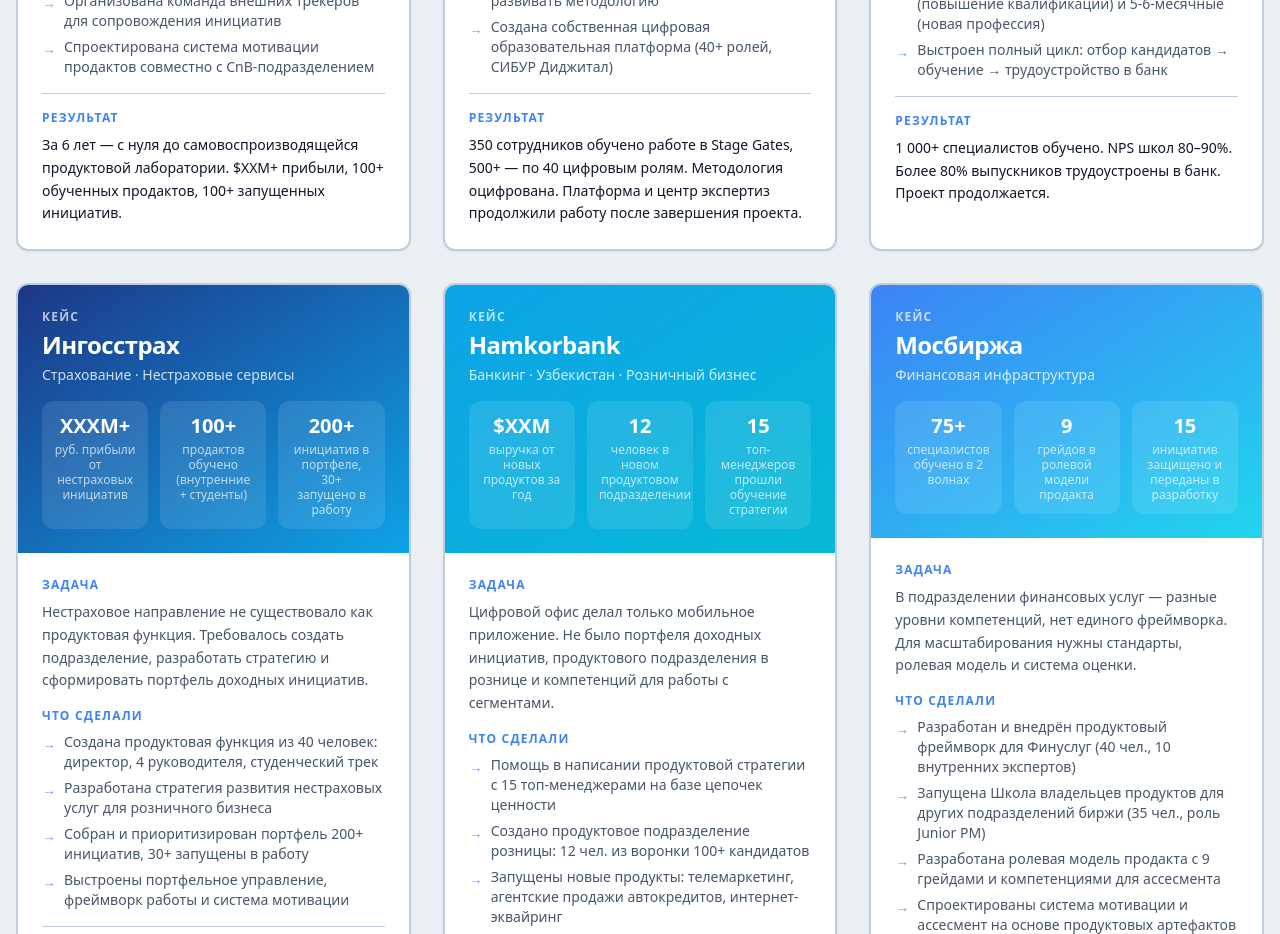
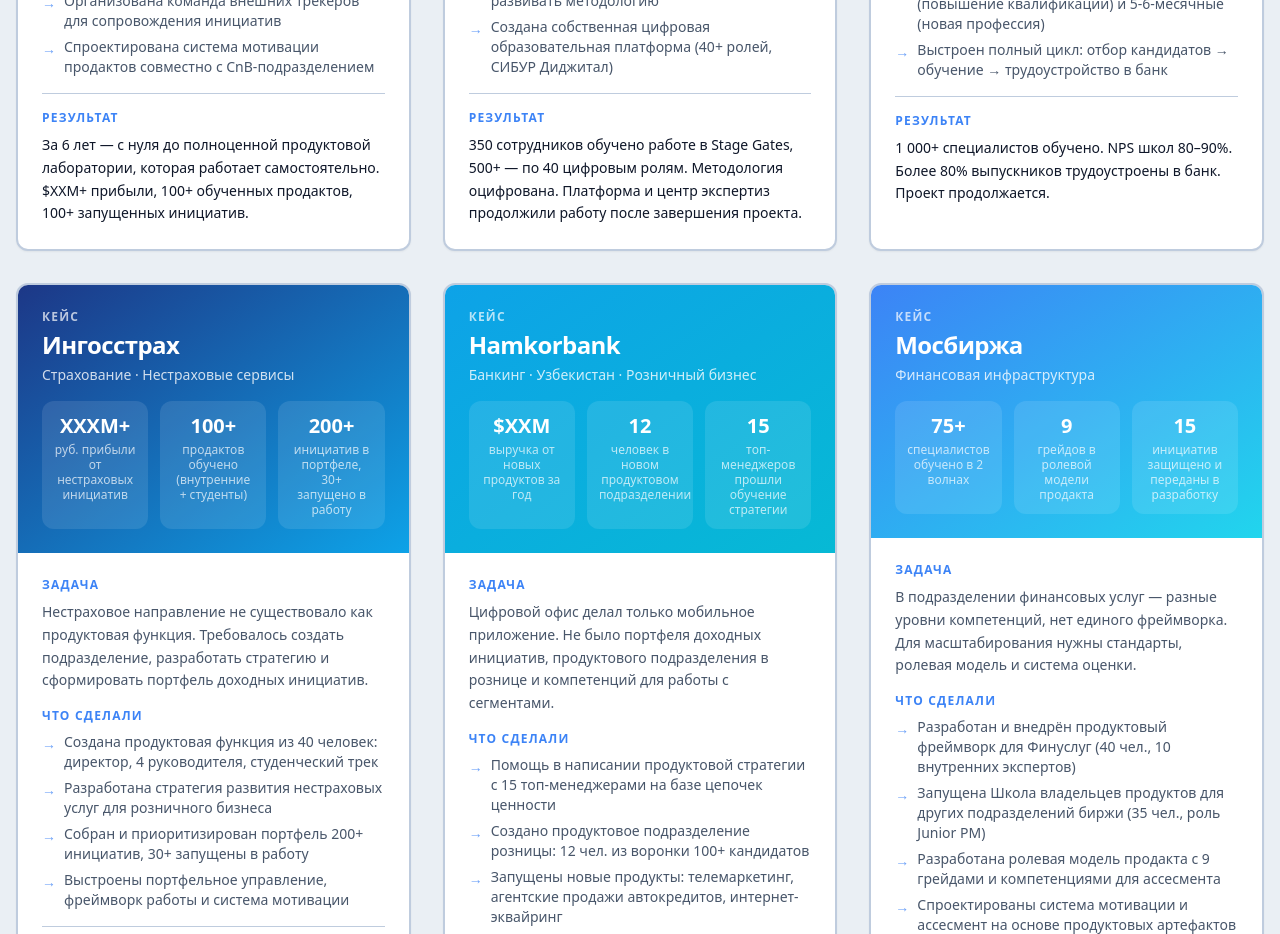
Before and after one commit to Junkcat/five-levers-growth, a React (Vite) app: page /cases in a window 1280 px wide. Shown: the part 1380-2314 px from the top of the page. Built offline with nearby package versions, Linux system fonts and the light colour scheme; the HTML template or start-up script is replaced by a standard one.

Commit message:
Simplify Severstal result wording in Cases
Co-Authored-By: Claude Sonnet 4.6 <noreply@anthropic.com>

```diff
--- a/src/pages/Cases.tsx
+++ b/src/pages/Cases.tsx
@@ -31,7 +31,7 @@ const cases = [
       "Организована команда внешних трекеров для сопровождения инициатив",
       "Спроектирована система мотивации продактов совместно с CnB-подразделением",
     ],
-    result: "За 6 лет — с нуля до самовоспроизводящейся продуктовой лаборатории. $XXМ+ прибыли, 100+ обученных продактов, 100+ запущенных инициатив.",
+    result: "За 6 лет — с нуля до полноценной продуктовой лаборатории, которая работает самостоятельно. $XXМ+ прибыли, 100+ обученных продактов, 100+ запущенных инициатив.",
   },
   {
     company: "СИБУР",
```
